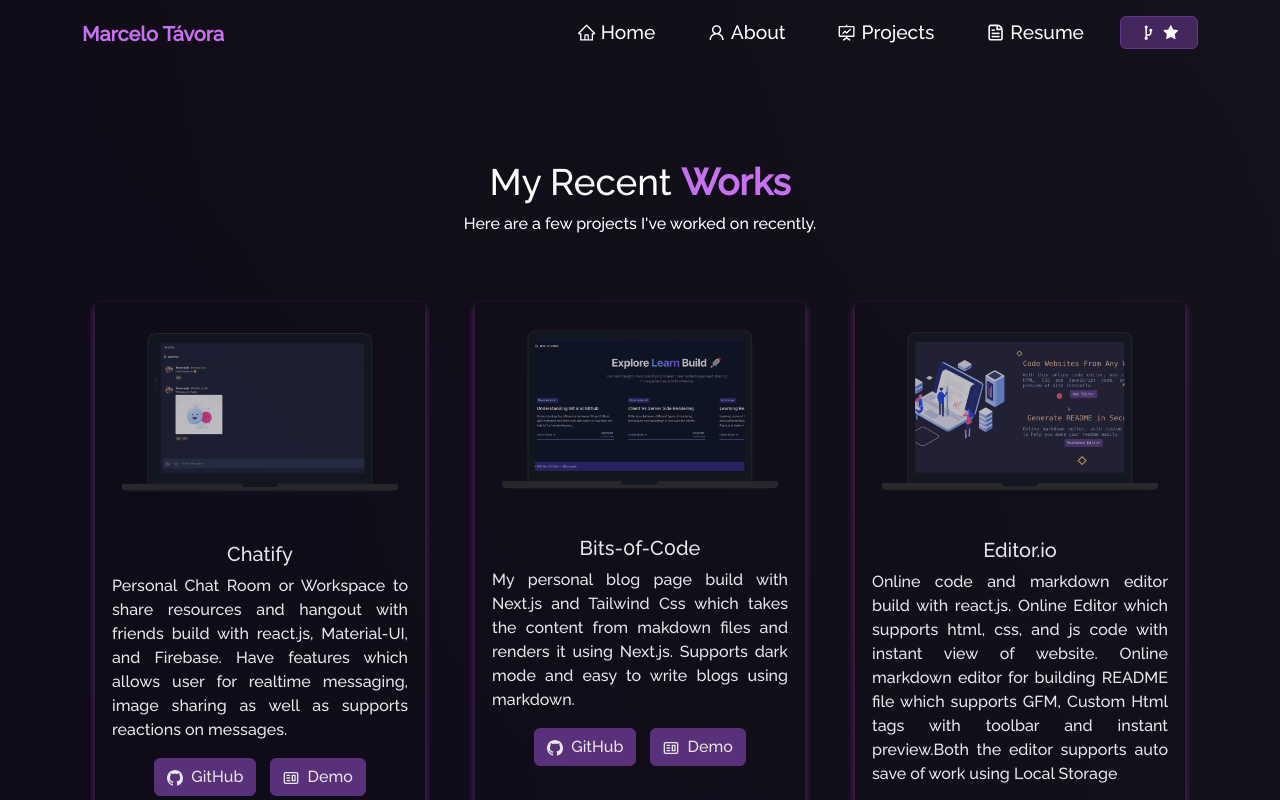
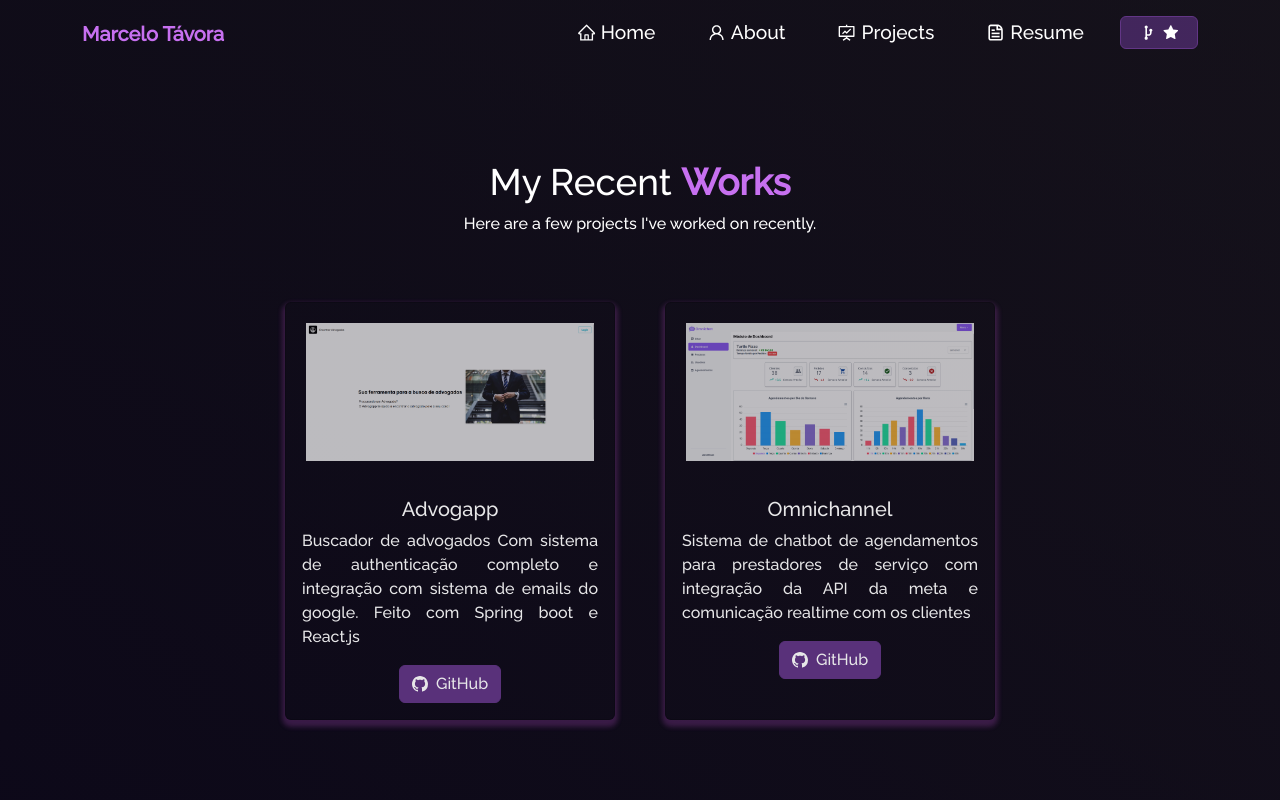
Before and after one commit to CR3WDev/potfolio, a React (Vite) app: page /project in a window 1280 px wide. Shown: the top 800 px of the page. Built offline with nearby package versions, Linux system fonts and the light colour scheme.

Commit message:
🐛 Correção nos projetos

```diff
--- a/src/components/Projects/Projects.tsx
+++ b/src/components/Projects/Projects.tsx
@@ -1,10 +1,6 @@
 import { Col, Container, Row } from 'react-bootstrap';
-import bitsOfCode from '../../Assets/Projects/blog.png';
-import chatify from '../../Assets/Projects/chatify.png';
-import editor from '../../Assets/Projects/codeEditor.png';
-import emotion from '../../Assets/Projects/emotion.png';
-import leaf from '../../Assets/Projects/leaf.png';
-import suicide from '../../Assets/Projects/suicide.png';
+import advogapp from '../../Assets/Projects/advogapp.png';
+import omnichannel from '../../Assets/Projects/omnichannel.png';
 import Particle from '../Particle';
 import ProjectCard from './ProjectCards';
 
@@ -22,68 +18,20 @@
 				<Row style={{ justifyContent: 'center', paddingBottom: '10px' }}>
 					<Col md={4} className="project-card">
 						<ProjectCard
-							imgPath={chatify}
+							imgPath={advogapp}
 							isBlog={false}
-							title="Chatify"
-							description="Personal Chat Room or Workspace to share resources and hangout with friends build with react.js, Material-UI, and Firebase. Have features which allows user for realtime messaging, image sharing as well as supports reactions on messages."
-							ghLink="https://github.com/soumyajit4419/Chatify"
-							demoLink="https://chatify-49.web.app/"
+							title="Advogapp"
+							description="Buscador de advogados Com sistema de authenticação completo e integração com sistema de emails do google. Feito com Spring boot e React.js"
+							ghLink="https://github.com/soumyajit4419/Face_And_Emotion_Detection"
 						/>
 					</Col>
-
 					<Col md={4} className="project-card">
 						<ProjectCard
-							imgPath={bitsOfCode}
+							imgPath={omnichannel}
 							isBlog={false}
-							title="Bits-0f-C0de"
-							description="My personal blog page build with Next.js and Tailwind Css which takes the content from makdown files and renders it using Next.js. Supports dark mode and easy to write blogs using markdown."
-							ghLink="https://github.com/soumyajit4419/Bits-0f-C0de"
-							demoLink="https://blogs.soumya-jit.tech/"
-						/>
-					</Col>
-
-					<Col md={4} className="project-card">
-						<ProjectCard
-							imgPath={editor}
-							isBlog={false}
-							title="Editor.io"
-							description="Online code and markdown editor build with react.js. Online Editor which supports html, css, and js code with instant view of website. Online markdown editor for building README file which supports GFM, Custom Html tags with toolbar and instant preview.Both the editor supports auto save of work using Local Storage"
-							ghLink="https://github.com/soumyajit4419/Editor.io"
-							demoLink="https://editor.soumya-jit.tech/"
-						/>
-					</Col>
-
-					<Col md={4} className="project-card">
-						<ProjectCard
-							imgPath={leaf}
-							isBlog={false}
-							title="Plant AI"
-							description="Used the plant disease dataset from Kaggle and trained a image classifer model using 'PyTorch' framework using CNN and Transfer Learning with 38 classes of various plant leaves. The model was successfully able to detect diseased and healthy leaves of 14 unique plants. I was able to achieve an accuracy of 98% by using Resnet34 pretrained model."
-							ghLink="https://github.com/soumyajit4419/Plant_AI"
-							demoLink="https://plant49-ai.herokuapp.com/"
-						/>
-					</Col>
-
-					<Col md={4} className="project-card">
-						<ProjectCard
-							imgPath={suicide}
-							isBlog={false}
-							title="Ai For Social Good"
-							description="Using 'Natural Launguage Processing' for the detection of suicide-related posts and user's suicide ideation in cyberspace  and thus helping in sucide prevention."
-							ghLink="https://github.com/soumyajit4419/AI_For_Social_Good"
-							// demoLink="https://www.youtube.com/watch?v=dQw4w9WgXcQ&ab_channel=RickAstley" <--------Please include a demo link here
-						/>
-					</Col>
-
-					<Col md={4} className="project-card">
-						<ProjectCard
-							imgPath={emotion}
-							isBlog={false}
-							title="Face Recognition and Emotion Detection"
-							description="Trained a CNN classifier using 'FER-2013 dataset' with Keras and tensorflow backened. The classifier sucessfully predicted the various types of emotions of human. And the highest accuracy obtained with the model was 60.1%.
-              Then used Open-CV to detect the face in an image and then pass the face to the classifer to predict the emotion of a person."
+							title="Omnichannel"
+							description="Sistema de chatbot de agendamentos para prestadores de serviço com integração da API da meta e comunicação realtime com os clientes"
 							ghLink="https://github.com/soumyajit4419/Face_And_Emotion_Detection"
-							// demoLink="https://blogs.soumya-jit.tech/"      <--------Please include a demo link here
 						/>
 					</Col>
 				</Row>
```
Also changed, not shown: src/Assets/Projects/advogapp.png (added), src/Assets/Projects/omnichannel.png (added).
